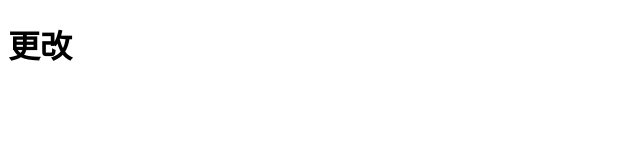
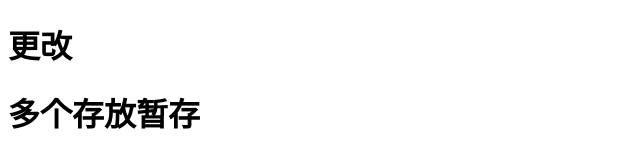
Before and after one commit to Bw763/project_1, a plain HTML site: page index.html in a window 1280 px wide. Shown: the whole page, without its empty margins (0-640 px from the left). Drawn offline with Linux system fonts and the light colour scheme.

Commit message:
提交成功

```diff
--- a/index.html
+++ b/index.html
@@ -8,5 +8,6 @@
 </head>
 <body>
     <h1>更改</h1>
+    <h1>多个存放暂存</h1>
 </body>
 </html>
```
Also changed, not shown: app.js (added), 1 other file.
